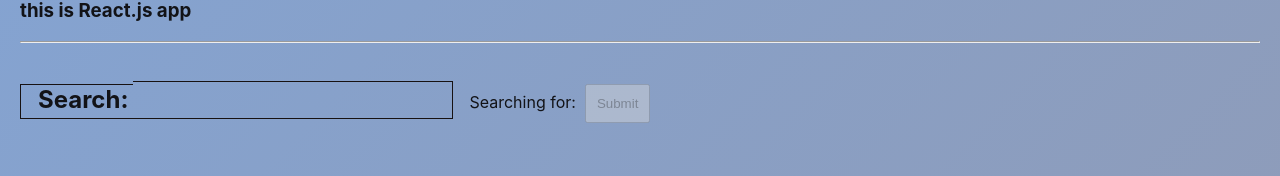
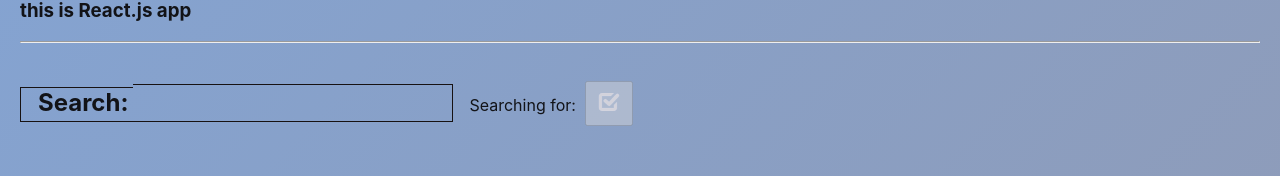
Before and after one commit to thejos/react-fundamentals, a React (Create React App) app: page / in a window 1280 px wide. Shown: the part 248-424 px from the top of the page. Built offline with nearby package versions, Linux system fonts and the light colour scheme; no server answers.

Commit message:
Add 'SVGs in React' chapter code

```diff
--- a/src/App.js
+++ b/src/App.js
@@ -3,6 +3,8 @@ import { Fragment } from "react";
 import axios from "axios";
 // import "./App.css";
 import styles from "./App.module.css";
+import { ReactComponent as RemoveIcon } from "./delete-icon.svg";
+import { ReactComponent as SubmitIcon } from "./check-icon.svg";
 
 /*Since we don’t need anything from within the App component that will be used to define
 variable 'title' – for example parameters coming from the component’s
@@ -238,7 +240,7 @@ const Item = ({ item, onRemoveItem }) => {
           type="button"
           onClick={() => onRemoveItem(item)}
         >
-          Dismiss
+          <RemoveIcon height="8px" width="18px" />
         </button>
       </span>
     </li>
@@ -261,7 +263,7 @@ const SearchForm = ({ searchTerm, onSearchInput, onSearchSubmit }) => (
       type="submit"
       disabled={!searchTerm}
     >
-      Submit
+      <SubmitIcon height="18px" width="24px" />
     </button>
   </form>
 );
--- a/src/App.module.css
+++ b/src/App.module.css
@@ -44,6 +44,8 @@
 .button:hover {
   background: #171212;
   color: #ffffff;
+  fill: #ffffff;
+  stroke: #ffffff;
 }
 
 .buttonSmall {
@@ -52,6 +54,17 @@
 
 .buttonLarge {
   padding: 10px;
+}
+
+.buttonLarge:disabled {
+  fill: #d2d2db;
+  stroke: #d8dcf5;
+}
+
+.buttonLarge:enabled:hover {
+  background: #171212;
+  fill: #ffffff;
+  stroke: #ffffff;
 }
 
 .searchForm {
```
Also changed, not shown: src/check-icon.svg (added), src/delete-icon.svg (added).
